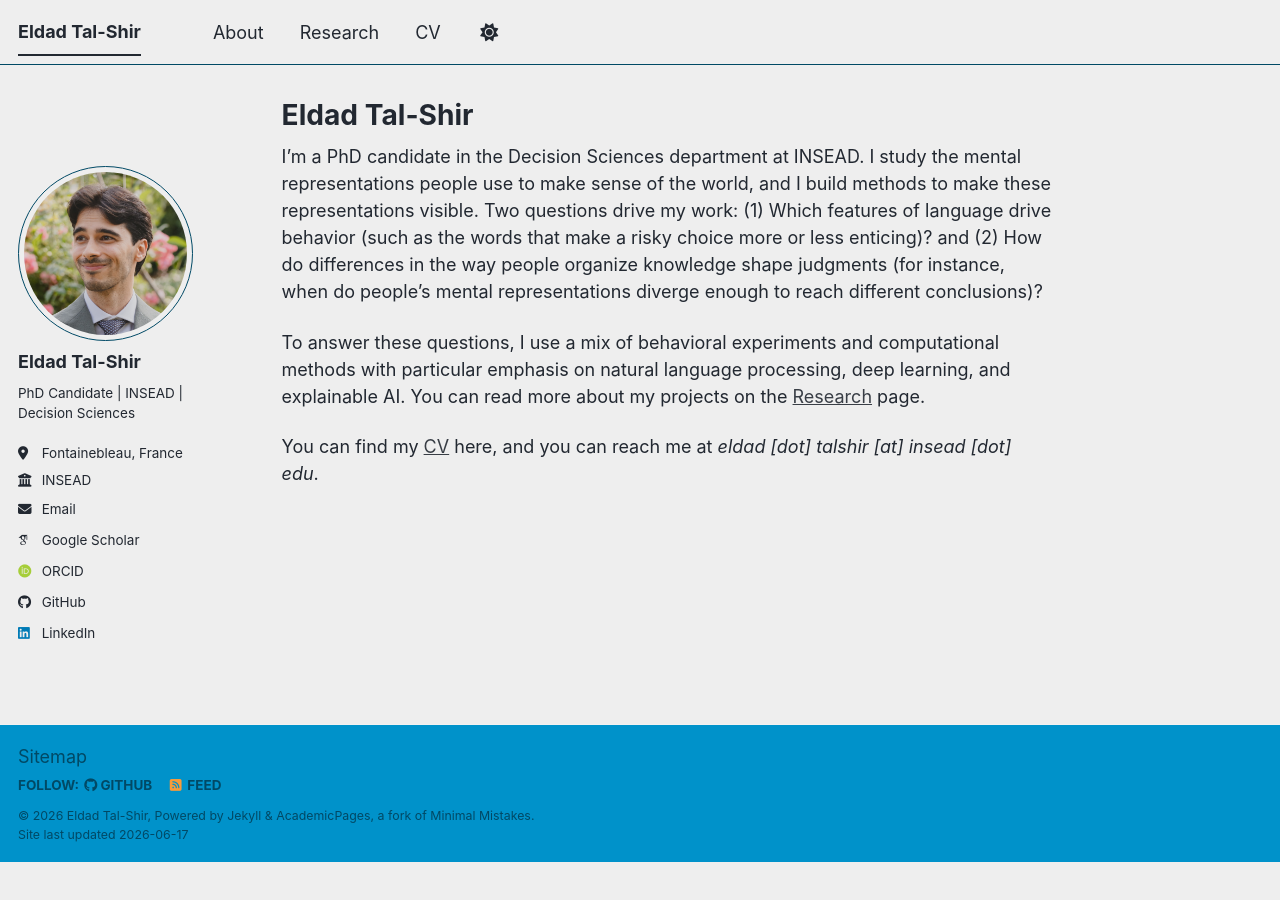
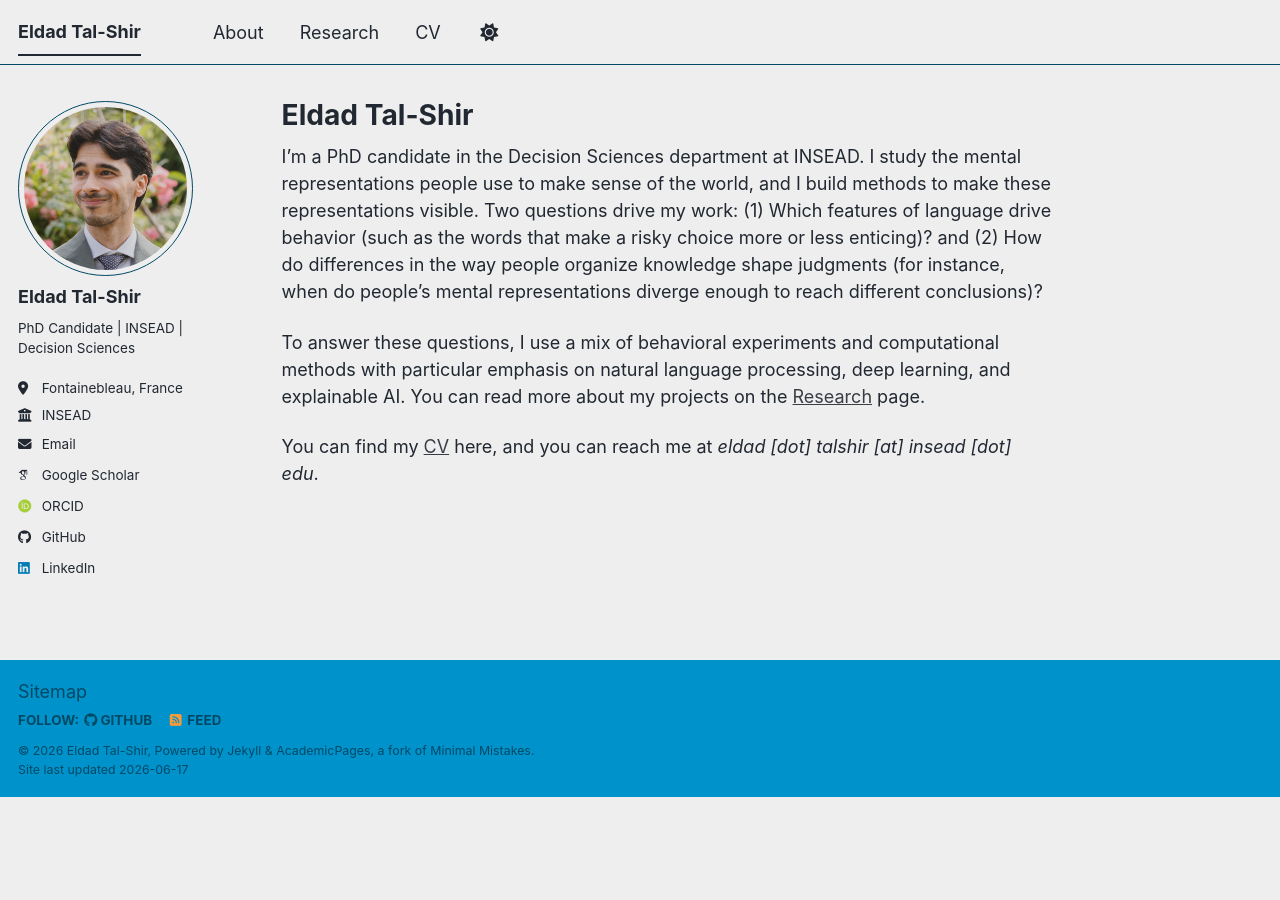
Before and after one commit to EldadTalShir/eldadtalshir.github.io, a Jekyll site: the page built from _pages/about.md, in a window 1280 px wide. Built offline with Jekyll 4.4.1, drawn with Linux system fonts in a browser that asks for light colours; some web fonts are replaced; a script bundle is joined from its source files by our own code; library files that are not in the unit come from our copies.

Commit message:
Update _sidebar.scss

```diff
--- a/_sass/layout/_sidebar.scss
+++ b/_sass/layout/_sidebar.scss
@@ -18,8 +18,9 @@
   }
 
   @media screen and (min-width: $sidebar-screen-min-width) {
-    float:left;
-    position: auto;
+    float: left;
+    padding-top: 0 !important;
+    position: sticky;
     top: calc(#{$masthead-height} + 1em);
     max-height: calc(100vh - #{$masthead-height} - 2em);
     overflow-y: auto;
```
